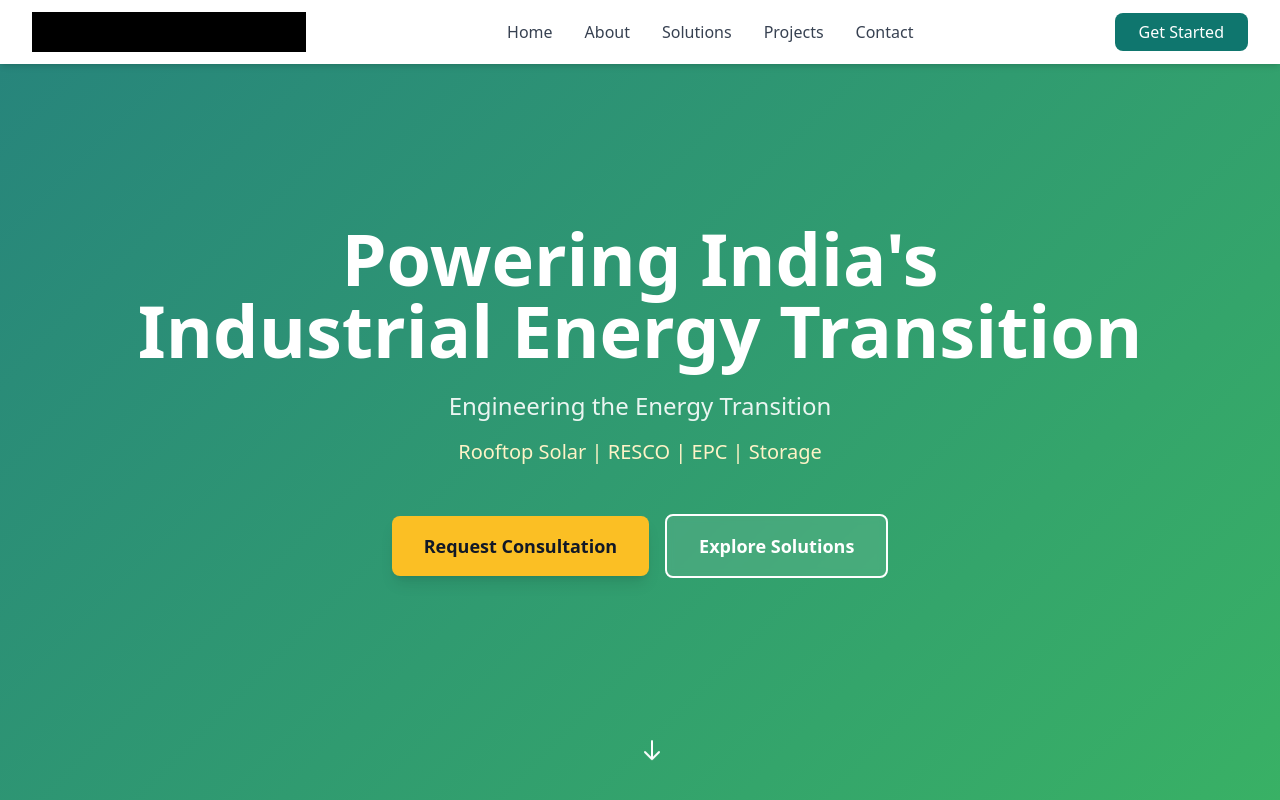
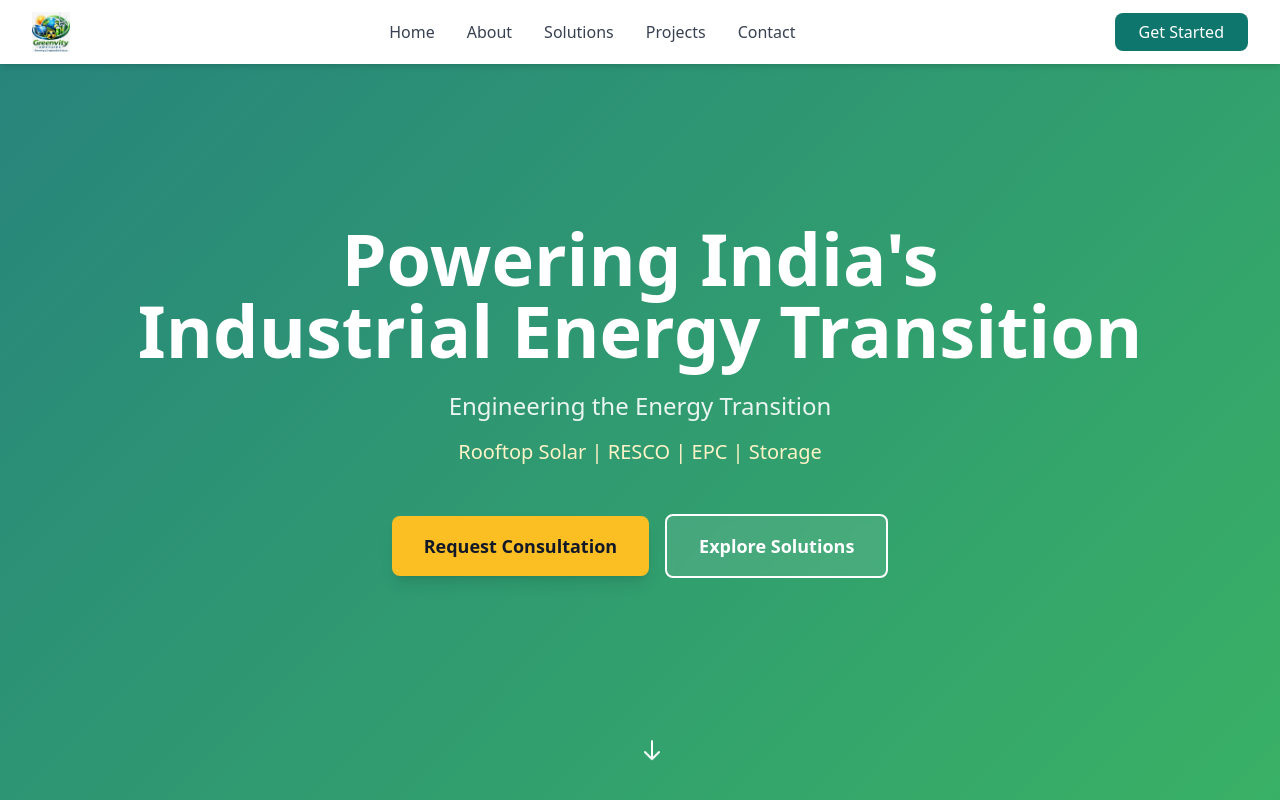
Before and after one commit to bit-sentinel/greenvity-energies, a plain HTML site: page index.html in a window 1280 px wide. Shown: the top 800 px of the page. Drawn offline with nearby package versions, Linux system fonts and the light colour scheme.

Commit message:
Update logo file
- Replaced old logo files with new logo.jpg
- Updated navigation and footer to use new logo

```diff
--- a/index.html
+++ b/index.html
@@ -116,7 +116,7 @@
             <div class="flex justify-between items-center h-16">
                 <!-- Logo -->
                 <div class="flex-shrink-0 flex items-center">
-                    <img src="Images/greenvity_logo.jpeg" alt="Greenvity Energies" class="h-10 w-auto">
+                    <img src="Images/logo.jpg" alt="Greenvity Energies" class="h-10 w-auto">
                 </div>
 
                 <!-- Desktop Navigation -->
@@ -1207,7 +1207,7 @@
                 <!-- Company Info -->
                 <div class="md:col-span-2">
                     <div class="mb-4">
-                        <img src="Images/greenvity_logo.jpeg" alt="Greenvity Energies" class="h-12 w-auto brightness-0 invert">
+                        <img src="Images/logo.jpg" alt="Greenvity Energies" class="h-12 w-auto brightness-0 invert">
                     </div>
                     <p class="text-gray-400 mb-4 text-lg">Engineering the Energy Transition</p>
                     <p class="text-gray-400 text-sm">
```
Also changed, not shown: Images/greenvity_logo.jpeg (deleted), Images/greenvity_logo_square.jpeg (deleted), Images/logo.jpg (added).
